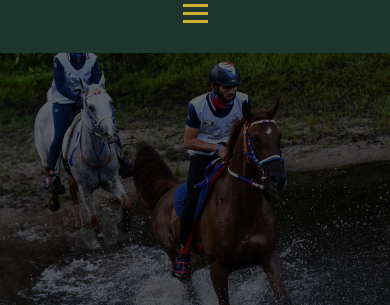
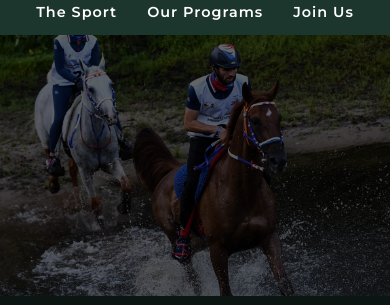
Before and after one commit to lemming-05/amir-amira-endurance, a plain HTML site: page index.html in a window 390 px wide. Shown: the part 106-411 px from the top of the page. Drawn offline with Linux system fonts and the light colour scheme.

Commit message:
remove phone layout

```diff
--- a/index.html
+++ b/index.html
@@ -18,11 +18,6 @@
         <div class="logo">
             <img src="logo1.png" alt="Amir Amira Endurance Management">
             <span>Amir Amira Endurance Management</span>
-        </div>
-        <div class="menu-toggle" id="mobile-menu">
-            <span class="bar"></span>
-            <span class="bar"></span>
-            <span class="bar"></span>
         </div>
         <nav>
             <ul class="nav-links">
@@ -119,13 +114,6 @@
         // 2. Tell the observer which elements to watch
         const hiddenElements = document.querySelectorAll('.hidden');
         hiddenElements.forEach((el) => observer.observe(el));
-
-        const menu = document.querySelector('#mobile-menu');
-        const menuLinks = document.querySelector('.nav-links');
-
-        menu.addEventListener('click', function() {
-            menuLinks.classList.toggle('active');
-        });
     </script>
 </body>
 </html>
--- a/style.css
+++ b/style.css
@@ -296,43 +296,3 @@ footer {
         padding: 250px 20px 60px;
     }
 }
-
-/* --- MOBILE NAVBAR REFINEMENT --- */
-
-/* 1. Hide the hamburger on desktop, show on mobile */
-.menu-toggle {
-    display: none;
-    cursor: pointer;
-}
-
-.bar {
-    display: block;
-    width: 25px;
-    height: 3px;
-    margin: 5px auto;
-    transition: all 0.3s ease;
-    background-color: var(--accent-color);
-}
-
-/* 2. Mobile Logic */
-@media (max-width: 768px) {
-    .menu-toggle {
-        display: block; /* Show hamburger on mobile */
-    }
-
-    .nav-links {
-        display: none; /* Hide links by default on mobile */
-        width: 100%;
-        flex-direction: column;
-        text-align: center;
-        padding-top: 20px;
-    }
-
-    .nav-links.active {
-        display: flex; /* Show links when toggled */
-    }
-
-    .navbar {
-        flex-wrap: wrap; /* Allows logo and hamburger to sit on top row */
-    }
-}
```
